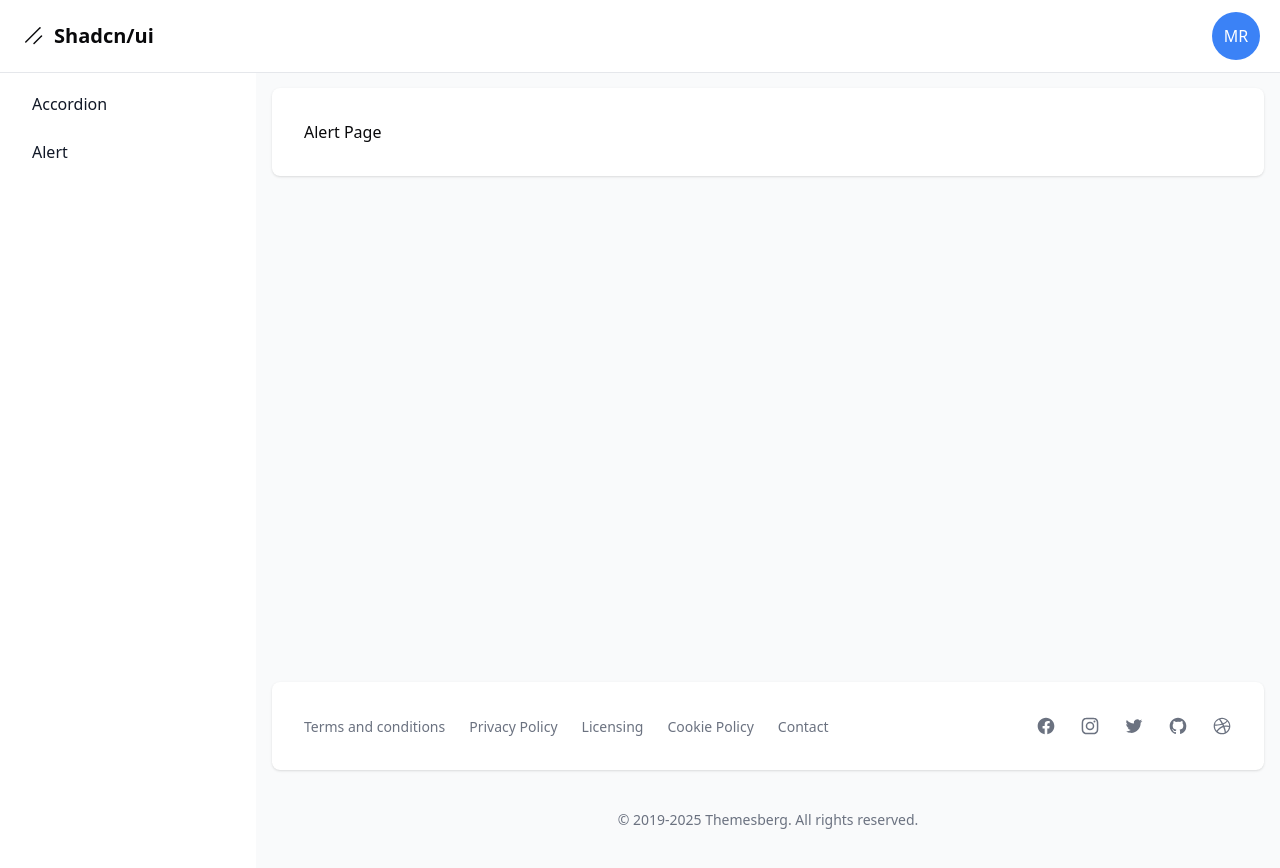
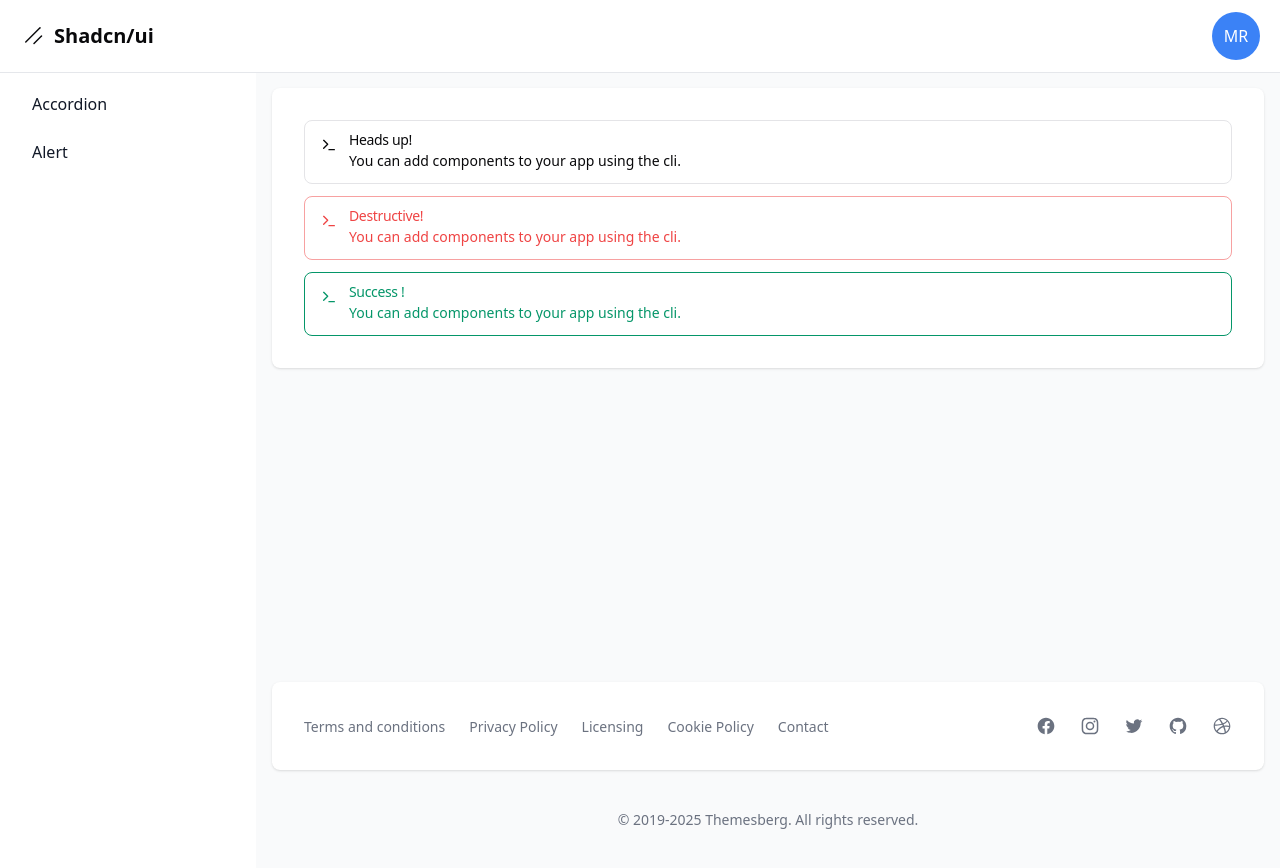
Before and after one commit to michaelrondon27/shadcn-ui, a Next.js app: page /dashboard/alert in a window 1280 px wide. Built offline with nearby package versions, Linux system fonts and the light colour scheme.

Commit message:
14. Alert

```diff
--- a/src/app/dashboard/alert/page.tsx
+++ b/src/app/dashboard/alert/page.tsx
@@ -1,8 +1,38 @@
+import { Terminal } from "lucide-react";
+import { Alert, AlertDescription, AlertTitle } from "@/components/ui/alert";
 
 export default function Page() {
     return (
-        <div>
-            <h1>Alert Page</h1>
+        <div className="grid gap-3">
+            <Alert>
+                <Terminal className="h-4 w-4" />
+
+                <AlertTitle>Heads up!</AlertTitle>
+
+                <AlertDescription>
+                    You can add components to your app using the cli.
+                </AlertDescription>
+            </Alert>
+
+            <Alert variant="destructive">
+                <Terminal className="h-4 w-4" />
+
+                <AlertTitle>Destructive!</AlertTitle>
+
+                <AlertDescription>
+                    You can add components to your app using the cli.
+                </AlertDescription>
+            </Alert>
+
+            <Alert variant="success">
+                <Terminal className="h-4 w-4" />
+
+                <AlertTitle>Success !</AlertTitle>
+
+                <AlertDescription>
+                    You can add components to your app using the cli.
+                </AlertDescription>
+            </Alert>
         </div>
     );
 }
--- /dev/null
+++ b/src/components/ui/alert.tsx
@@ -0,0 +1,59 @@
+import * as React from "react"
+import { cva, type VariantProps } from "class-variance-authority"
+
+import { cn } from "@/lib/utils"
+
+const alertVariants = cva(
+    "relative w-full rounded-lg border px-4 py-3 text-sm [&>svg+div]:translate-y-[-3px] [&>svg]:absolute [&>svg]:left-4 [&>svg]:top-4 [&>svg]:text-foreground [&>svg~*]:pl-7",
+    {
+        variants: {
+            variant: {
+                default: "bg-background text-foreground",
+                destructive: "border-destructive/50 text-destructive dark:border-destructive [&>svg]:text-destructive",
+                success: "border-emerald-600 text-emerald-600 border-emerald-600 [&>svg]:text-emerald-600"
+            },
+        },
+        defaultVariants: {
+            variant: "default",
+        }
+    }
+)
+
+const Alert = React.forwardRef<
+    HTMLDivElement,
+    React.HTMLAttributes<HTMLDivElement> & VariantProps<typeof alertVariants>
+>(({ className, variant, ...props }, ref) => (
+    <div
+        ref={ref}
+        role="alert"
+        className={cn(alertVariants({ variant }), className)}
+        {...props}
+    />
+))
+Alert.displayName = "Alert"
+
+const AlertTitle = React.forwardRef<
+    HTMLParagraphElement,
+    React.HTMLAttributes<HTMLHeadingElement>
+>(({ className, ...props }, ref) => (
+    <h5
+        ref={ref}
+        className={cn("mb-1 font-medium leading-none tracking-tight", className)}
+        {...props}
+    />
+))
+AlertTitle.displayName = "AlertTitle"
+
+const AlertDescription = React.forwardRef<
+    HTMLParagraphElement,
+    React.HTMLAttributes<HTMLParagraphElement>
+>(({ className, ...props }, ref) => (
+    <div
+        ref={ref}
+        className={cn("text-sm [&_p]:leading-relaxed", className)}
+        {...props}
+    />
+))
+AlertDescription.displayName = "AlertDescription"
+
+export { Alert, AlertTitle, AlertDescription }
```
